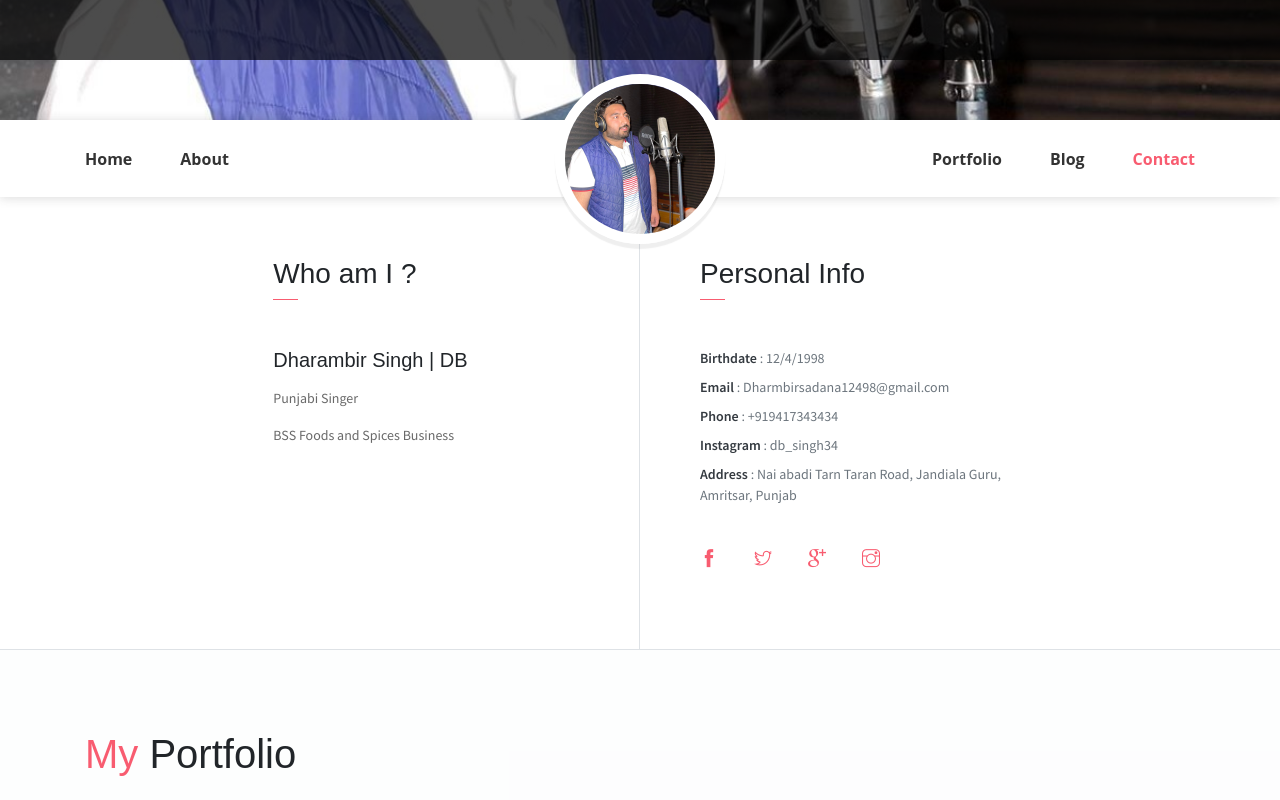
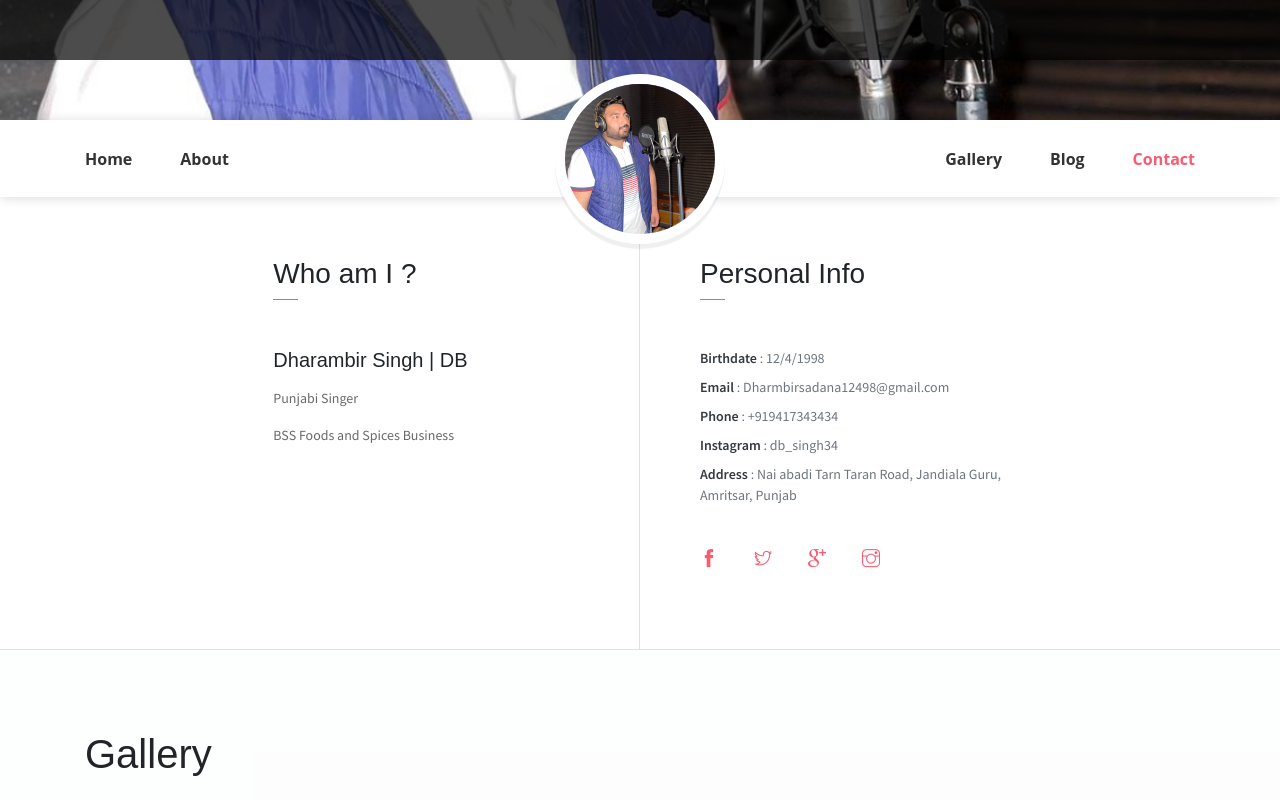
Before and after one commit to nanakmaulik/dbbb, a plain HTML site: page index.html in a window 1280 px wide. Shown: the part 520-1320 px from the top of the page. Drawn offline with Linux system fonts and the light colour scheme; some packages are replaced by stand-ins of ours.

Commit message:
Update index.html

```diff
--- a/index.html
+++ b/index.html
@@ -52,7 +52,7 @@
                 </ul>
                 <ul class="navbar-nav ml-auto">
                     <li class="nav-item">
-                        <a href="#portfolio" class="nav-link">Portfolio</a>
+                        <a href="#portfolio" class="nav-link">Gallery</a>
                     </li>
                     <li class="nav-item">
                         <a href="#blog" class="nav-link">Blog</a>
@@ -447,7 +447,7 @@
     <!-- Portfolio Section -->
     <section class="section bg-custom-gray" id="portfolio">
         <div class="container">
-            <h1 class="mb-5"><span class="text-danger">My</span> Portfolio</h1>
+            <h1 class="mb-5"><span class="text-danger"></span> Gallery</h1>
             <div class="portfolio">
                 <div class="portfolio-container">
                     <div class="col-md-6 col-lg-4 web new">
```
